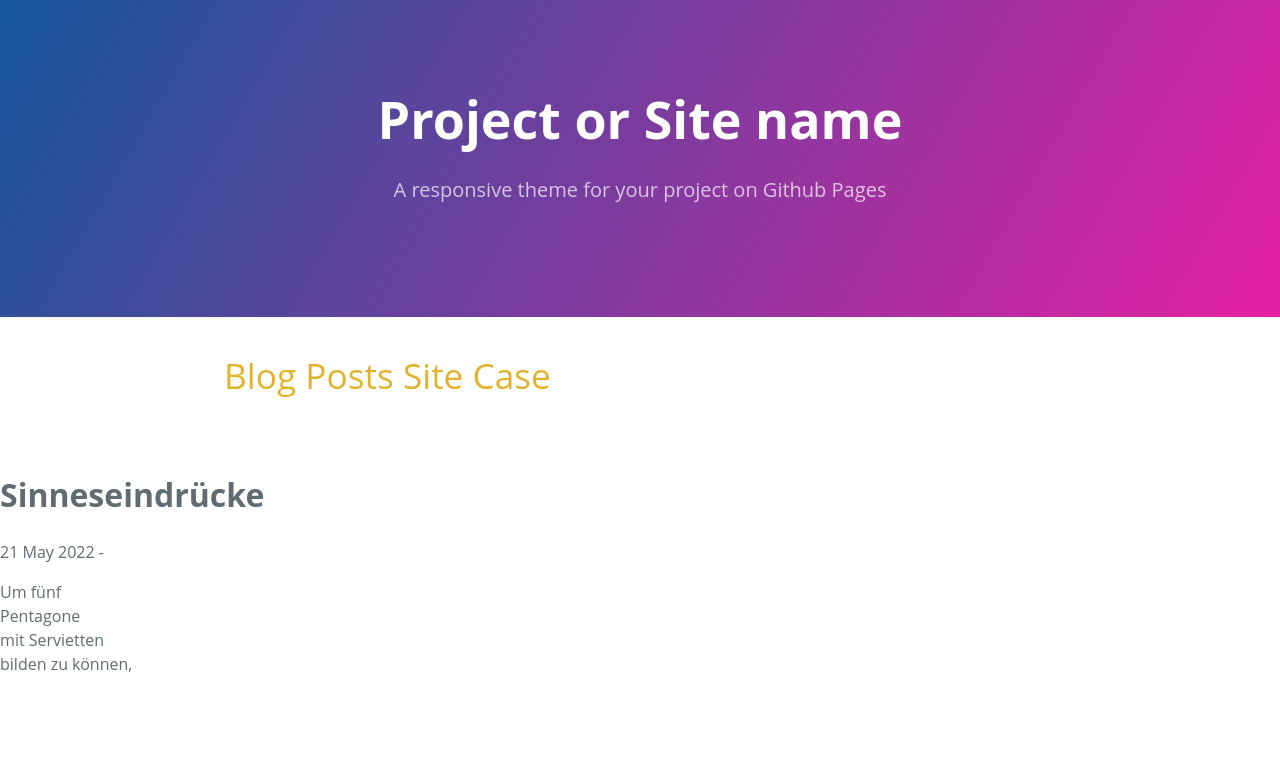
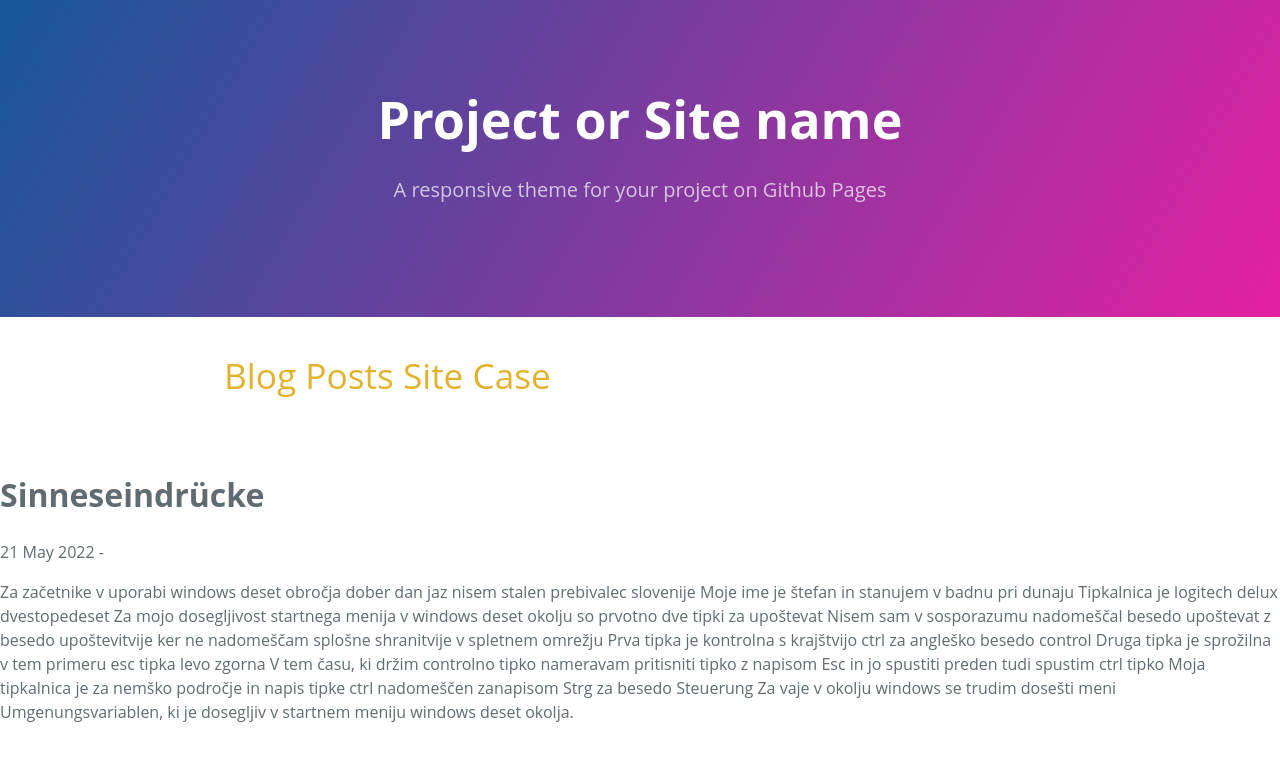
Before and after one commit to ledlightjungledStefan/Osterei, a Jekyll site: the page built from _posts/2022-05-21-sinneseindrücke.markdown, in a window 1280 px wide. Shown: the top 761 px of the page. Built offline with Jekyll 4.4.1, drawn with Linux system fonts in a browser that asks for light colours.

Commit message:
Update 2022-05-21-sinneseindrücke.markdown

```diff
--- a/_posts/2022-05-21-sinneseindrücke.markdown
+++ b/_posts/2022-05-21-sinneseindrücke.markdown
@@ -2,7 +2,19 @@
 layout: post
 excerpt_separator: <!--more-->
 ---
-Um fünf <br>
-Pentagone<br>
-mit Servietten<br>
-bilden zu können,
+Za začetnike v uporabi windows deset obročja dober dan jaz nisem stalen prebivalec
+slovenije
+Moje ime je štefan in stanujem v badnu pri dunaju
+Tipkalnica je logitech delux dvestopedeset
+Za mojo dosegljivost startnega menija v windows deset okolju so prvotno
+dve tipki za upoštevat
+Nisem sam v sosporazumu nadomeščal besedo upoštevat z besedo upoštevitvije
+ker ne nadomeščam splošne shranitvije v spletnem omrežju
+Prva tipka je kontrolna s krajštvijo ctrl za angleško besedo control
+Druga tipka je sprožilna v tem primeru esc tipka levo zgorna
+V tem času, ki držim controlno tipko nameravam pritisniti tipko z
+napisom Esc in jo spustiti preden tudi spustim ctrl tipko
+Moja tipkalnica je za nemško področje in napis tipke ctrl nadomeščen zanapisom
+Strg za besedo Steuerung
+Za vaje v okolju windows se trudim dosešti meni Umgenungsvariablen, ki je
+dosegljiv v startnem meniju windows deset okolja.
```
